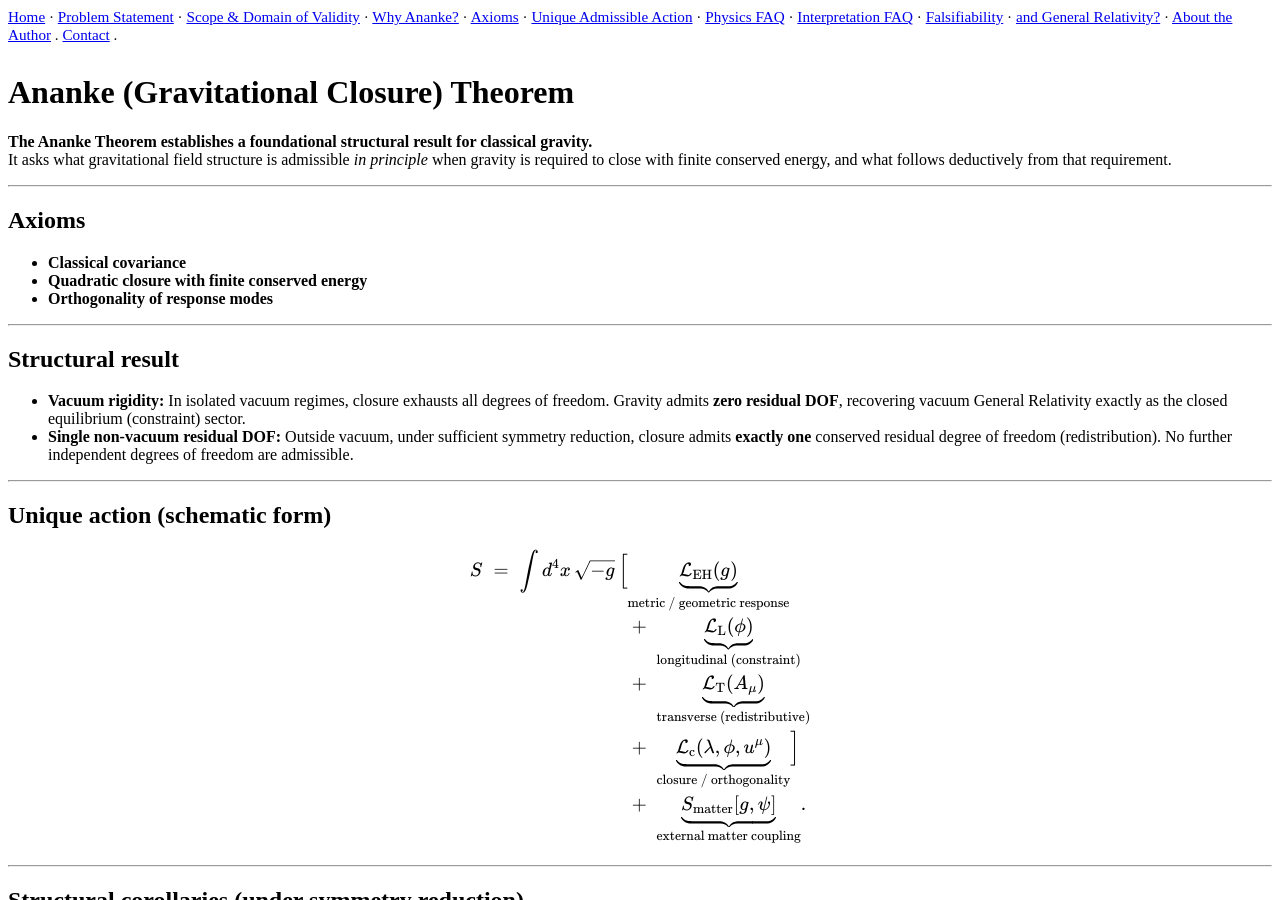
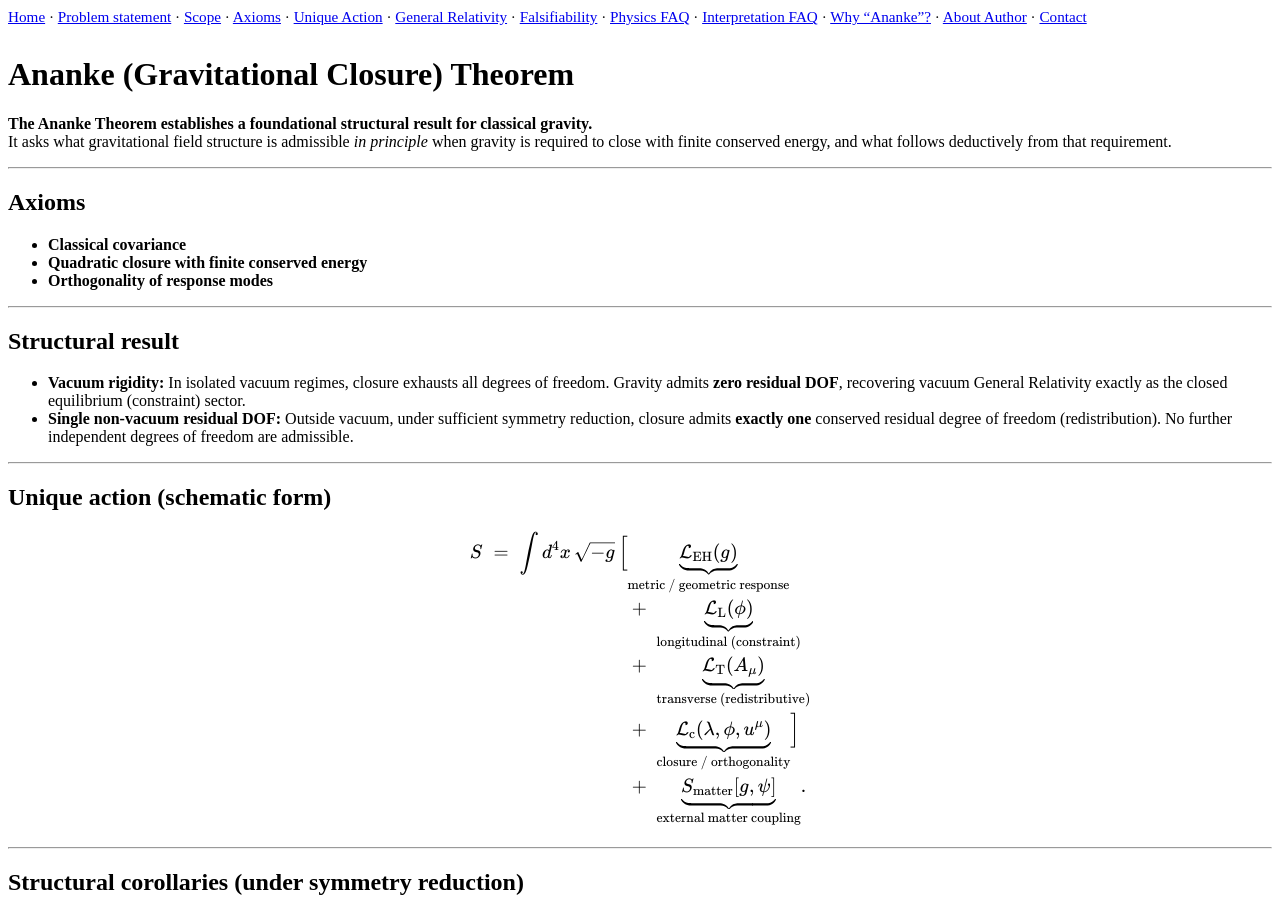
Before and after one commit to ananke-research/ananke-theorem, a Jekyll site: the page built from index.md, in a window 1280 px wide and 900 px high. Built offline with Jekyll 4.4.1, drawn with Linux system fonts in a browser that asks for light colours; our own code applies the rules of GitHub Pages for plain Markdown files.

Commit message:
Update default.html

```diff
--- a/_layouts/default.html
+++ b/_layouts/default.html
@@ -10,20 +10,20 @@
 </head>
 <body>
 
-  <nav style="margin-bottom:2em; font-size:0.95em;">
-    <a href="/">Home</a> ·
-    <a href="/pages/Problem Statement/">Problem Statement</a> ·
-    <a href="/pages/Scope & Domain of Validity/">Scope & Domain of Validity</a> ·
-    <a href="/pages/Why Ananke?/">Why Ananke?</a> ·
-    <a href="/pages/Axioms/">Axioms</a> ·
-    <a href="/pages/Unique Admissible Action/">Unique Admissible Action</a> ·
-    <a href="/pages/Physics FAQ/">Physics FAQ</a> ·
-    <a href="/pages/Interpretation FAQ/">Interpretation FAQ</a> ·
-    <a href="/pages/Falsifiability/">Falsifiability</a> ·
-    <a href="/pages/and General Relativity?/">and General Relativity?</a> ·
-    <a href="/pages/About the Author/">About the Author</a> .
-    <a href="/pages/Contact/">Contact</a> .
-  </nav>
+<nav style="margin-bottom:2em; font-size:0.95em;">
+  <a href="/">Home</a> ·
+  <a href="/pages/problem/">Problem statement</a> ·
+  <a href="/pages/scope/">Scope</a> ·
+  <a href="/pages/axioms/">Axioms</a> ·
+  <a href="/pages/action/">Unique Action</a> ·
+  <a href="/pages/gr/">General Relativity</a> ·
+  <a href="/pages/falsifiability/">Falsifiability</a> ·
+  <a href="/pages/physics-faq/">Physics FAQ</a> ·
+  <a href="/pages/interpretation-faq/">Interpretation FAQ</a> ·
+  <a href="/pages/why-ananke/">Why “Ananke”?</a> ·
+  <a href="/about/">About Author</a> ·
+  <a href="/contact/">Contact</a>
+</nav>
 
   <main>
     {{ content }}
```
